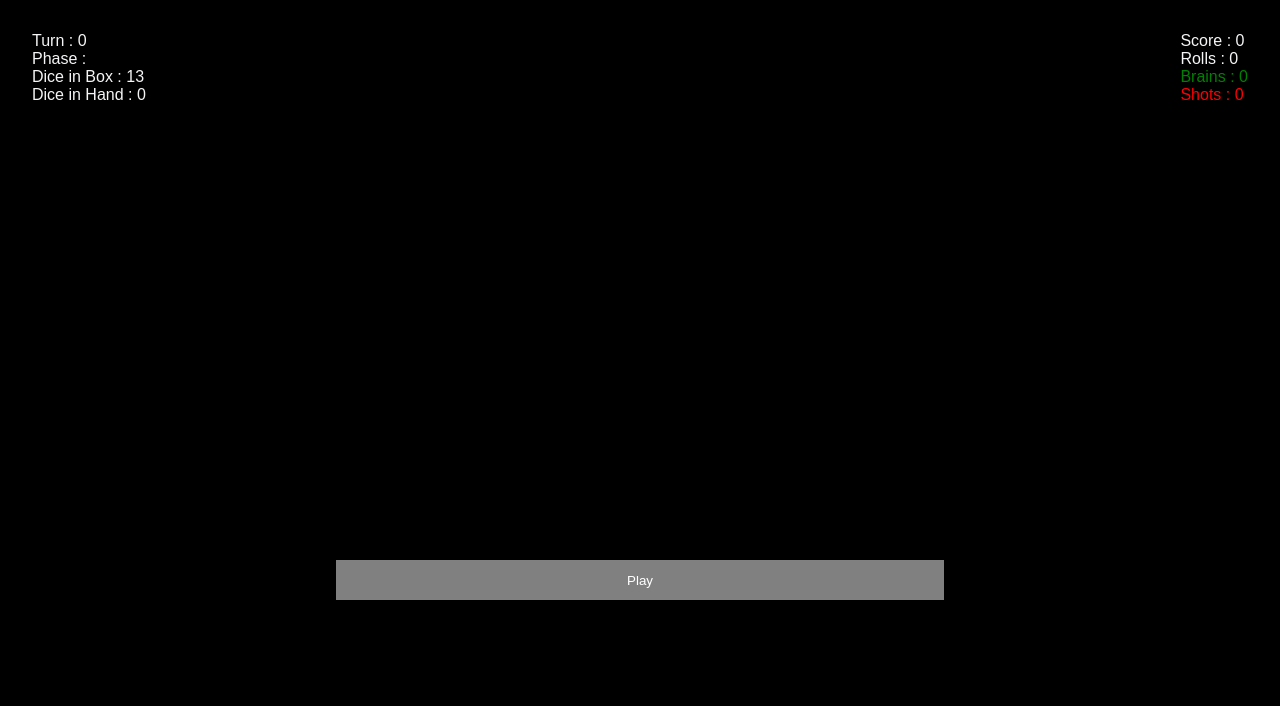
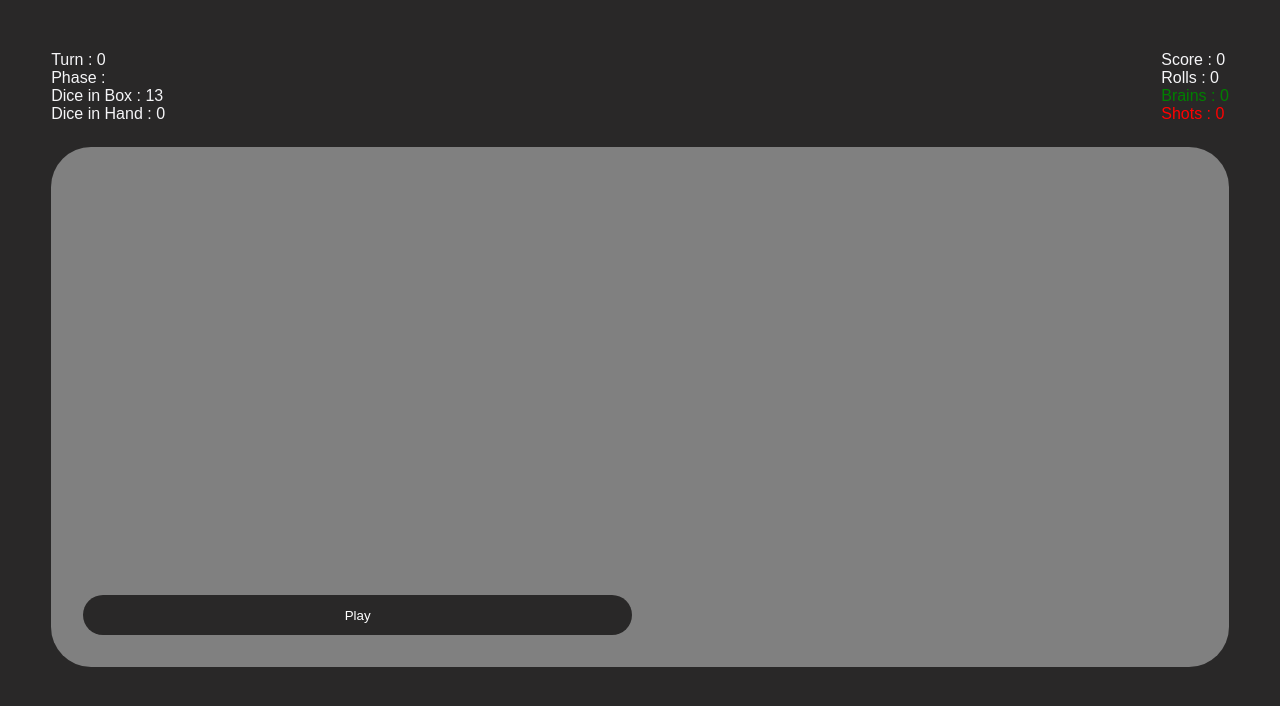
Before and after one commit to nuno-oliveira-1991/zombie-dice-game, a React (Vite) app: page / in a window 1280 px wide. Shown: the top 706 px of the page. Built offline with nearby package versions, Linux system fonts and the light colour scheme.

Commit message:
Rules component added, some styles changes on GameStage

```diff
--- a/src/Pages/Home/home-styles.module.scss
+++ b/src/Pages/Home/home-styles.module.scss
@@ -2,5 +2,5 @@
   position: relative;
   box-sizing: border-box;
   height: 100%;
-  padding: 2em;
+  padding: clamp(4%, 4em ,2em);
 }
--- /dev/null
+++ b/src/Pages/Rules/Rules.jsx
@@ -0,0 +1,16 @@
+
+const Rules = () => {
+
+  return (
+    <div className={style['container']}>
+      <h2>Zombie Dice Rules</h2>
+      <p>You are hungry zombie looking for brains in an apocalyptical scenario. Throw dice to hunt humans, each throw you get 3 dice, that can contain a face with brain, steps, or shot. You have 10 turns to win the game by obtaining 13 or more brains.</p>
+      <p>You have unlimited throws per turn and you get to collect brains as long as you don't accumulate 3 shots, but you'll only score them if pass the turn.</p>
+      <p>There are 13 dice, 6 green, 4 yellow, 3 red. Red has more faces with shots and green has more faces with brains, yellow has less shots and brains and more steps, which by the way means that if you don't pass the turn you'll have to include it in the next throw.</p>
+      <h4>Are you ready for some braaaaaains!?</h4>
+    </div>
+
+  )
+}
+
+export default Rules;
--- /dev/null
+++ b/src/Pages/Rules/rules-styles.module.scss
@@ -0,0 +1,5 @@
+.container {
+
+  background-color: gray;
+  opacity: 50%;
+}
--- a/src/components/GameStage/DieThumbnail/DieThumbnail.jsx
+++ b/src/components/GameStage/DieThumbnail/DieThumbnail.jsx
@@ -4,7 +4,7 @@ const DieThumbnail = ({ color, face }) => {
 
   return (
     <div className={style['container']}>
-      <img src={`./src/assets/images/die-image-${face}-${color}.jpg`} />
+      <img src={`../../assets/images/die-image-${face}-${color}.jpg`} alt={`${color}-${face} die`} />
     </div>
   )
 }
--- a/src/components/GameStage/game-stage-styles.module.scss
+++ b/src/components/GameStage/game-stage-styles.module.scss
@@ -5,10 +5,13 @@
   position: relative;
   box-sizing: border-box;
   width: 100%;
+  background-color: gray;
+  border-radius: 40px;
+  padding: 2em;
 }
 
 .roll-panel {
-  background-color: gray;
+  background-color: rgb(109, 109, 109);
   display: flex;
   justify-content: space-around;
   align-items: center;
@@ -19,9 +22,8 @@
   width: 100%;
   padding: 2em;
   gap: 1em;
-
-
-
+  border-radius: 40px;
+  margin-bottom: 6em;
   h2 {
     color: white;
   }
@@ -29,22 +31,20 @@
 
 .control-panel {
   display: flex;
-  flex-direction: column;
   justify-content: center;
-  align-items: center;
+  align-items: flex-end;
   position: relative;
   box-sizing: border-box;
-  min-height: 20em;
-  height: 50%;
   width: 100%;
   gap: 1em;
 
   button {
     border: none;
     color: white;
-    background-color: gray;
+    background-color: rgb(41, 40, 40);
     height: 3em;
     width: 50%;
+    border-radius: 24px;
   }
 }
 
--- a/src/index.jsx
+++ b/src/index.jsx
@@ -3,6 +3,7 @@ import { createRoot } from 'react-dom/client';
 import { BrowserRouter, Routes, Route } from 'react-router-dom';
 import { GameStatsContextProvider } from './contexts/GameStatsContext';
 import Home from './pages/Home/Home';
+import Rules from './pages/Rules/Rules';
 
 const App = () => {
   return (
@@ -10,6 +11,7 @@ const App = () => {
       <BrowserRouter>
         <Routes>
           <Route path="/" element={<Home />} />
+          <Route path="/rules" element={<Rules />} />
         </Routes>
       </BrowserRouter>
     </GameStatsContextProvider>
--- a/src/styles.css
+++ b/src/styles.css
@@ -2,7 +2,7 @@ html, body {
   margin: 0;
   padding: 0;
   height: -webkit-fill-available;
-  background-color: black;
+  background-color: rgb(41, 40, 40);
   display: flex;
   justify-content: center;
 }
```
